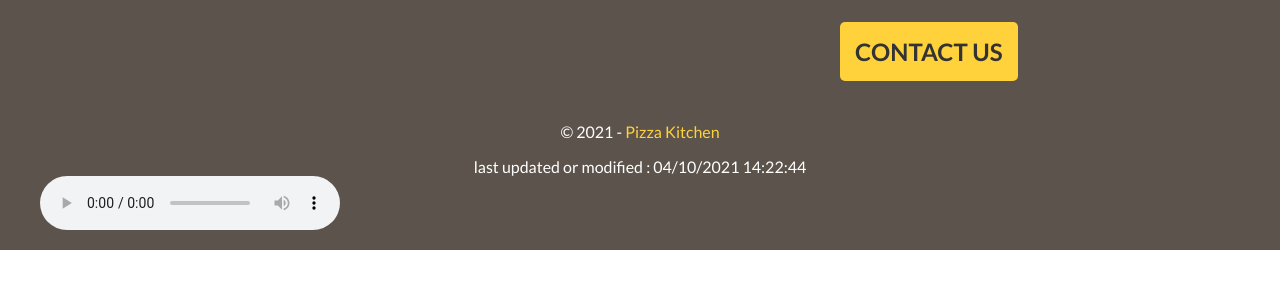
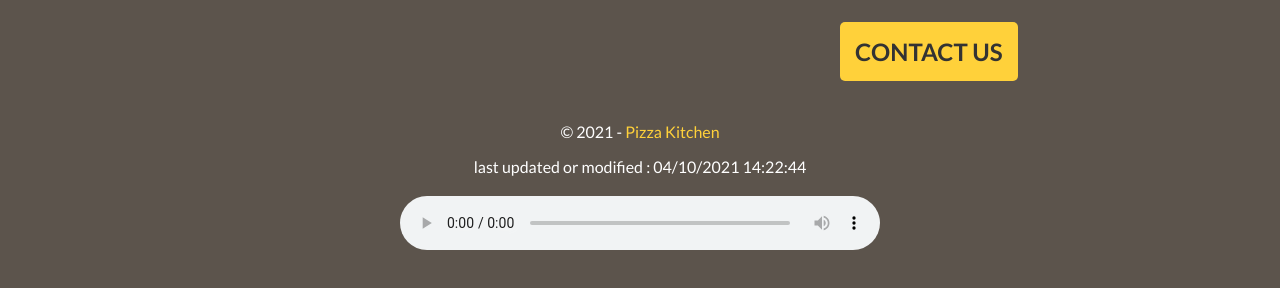
Before and after one commit to alibakhtiari/effective-fiesta, a plain HTML site: page index.html in a window 1280 px wide. Shown: the part 4355-4643 px from the top of the page. Before the commit the page ends 4605 px from the top, so only its background shows below. Drawn offline with Linux system fonts and the light colour scheme.

Commit message:
some updates

```diff
--- a/css/main.css
+++ b/css/main.css
@@ -783,6 +783,11 @@ footer .cta_container {
   text-align: left;
   padding: 20px 0;
 }
+audio{
+  width: 40%;
+  margin:  auto;
+  padding: 20px
+}
 
 /*CSS Grid*/
 .grid-container {
```
Also changed, not shown: contents/img/4.jpg (deleted), contents/img/artur-rutkowski-4yzEtTQLdL4-unsplash.jpg (deleted), contents/img/brett-jordan-9sLXQJgjtnI-unsplash.jpg (deleted), contents/img/brett-jordan-VMKja588kzc-unsplash.jpg (deleted), contents/img/ivan-torres-MQUqbmszGGM-unsplash.jpg (deleted), contents/img/masimo-grabar-NzHRSLhc6Cs-unsplash.jpg (deleted), contents/img/pizza-32.png (deleted), contents/img/pizza-ful32.png (deleted), contents/img/sahand-hoseini-BMVAYjPf6mU-unsplash.jpg (deleted), 1 other file.
